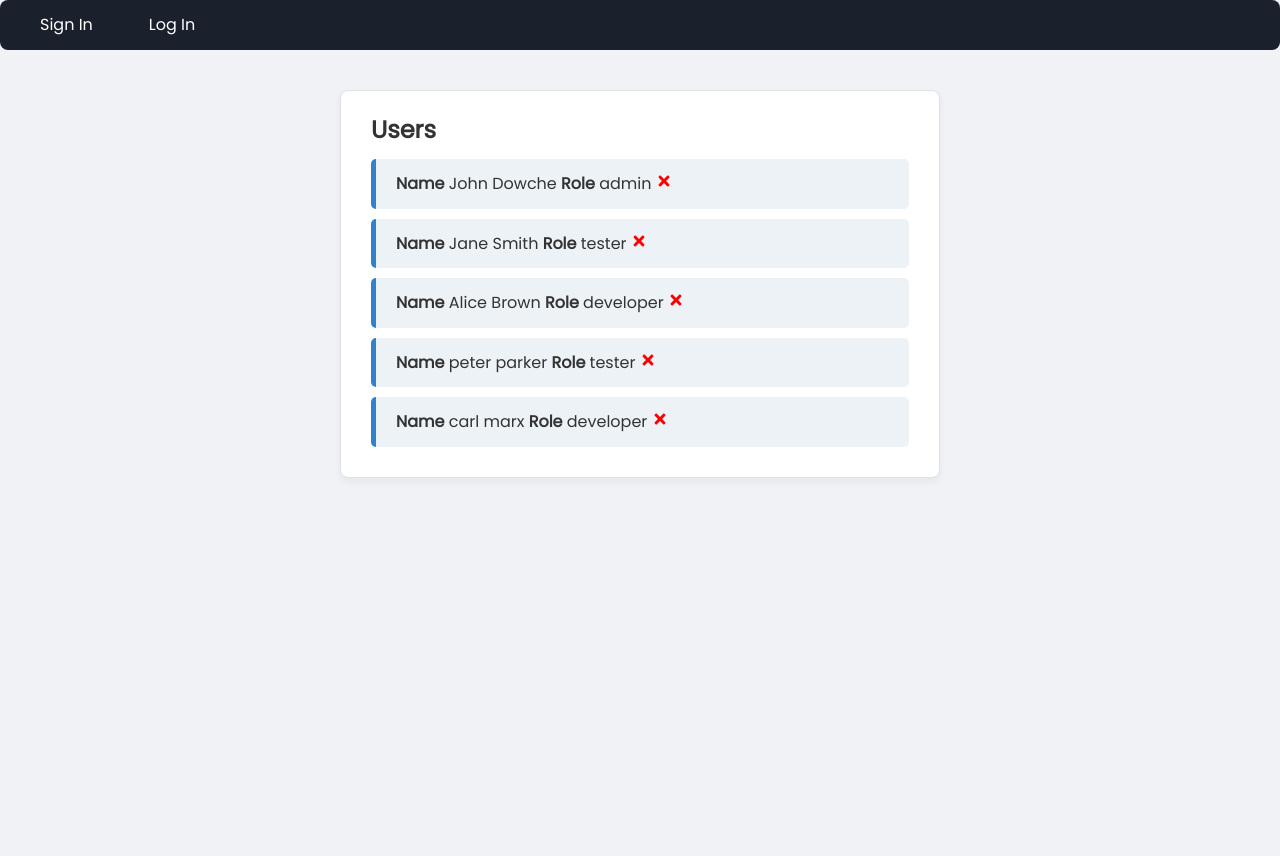
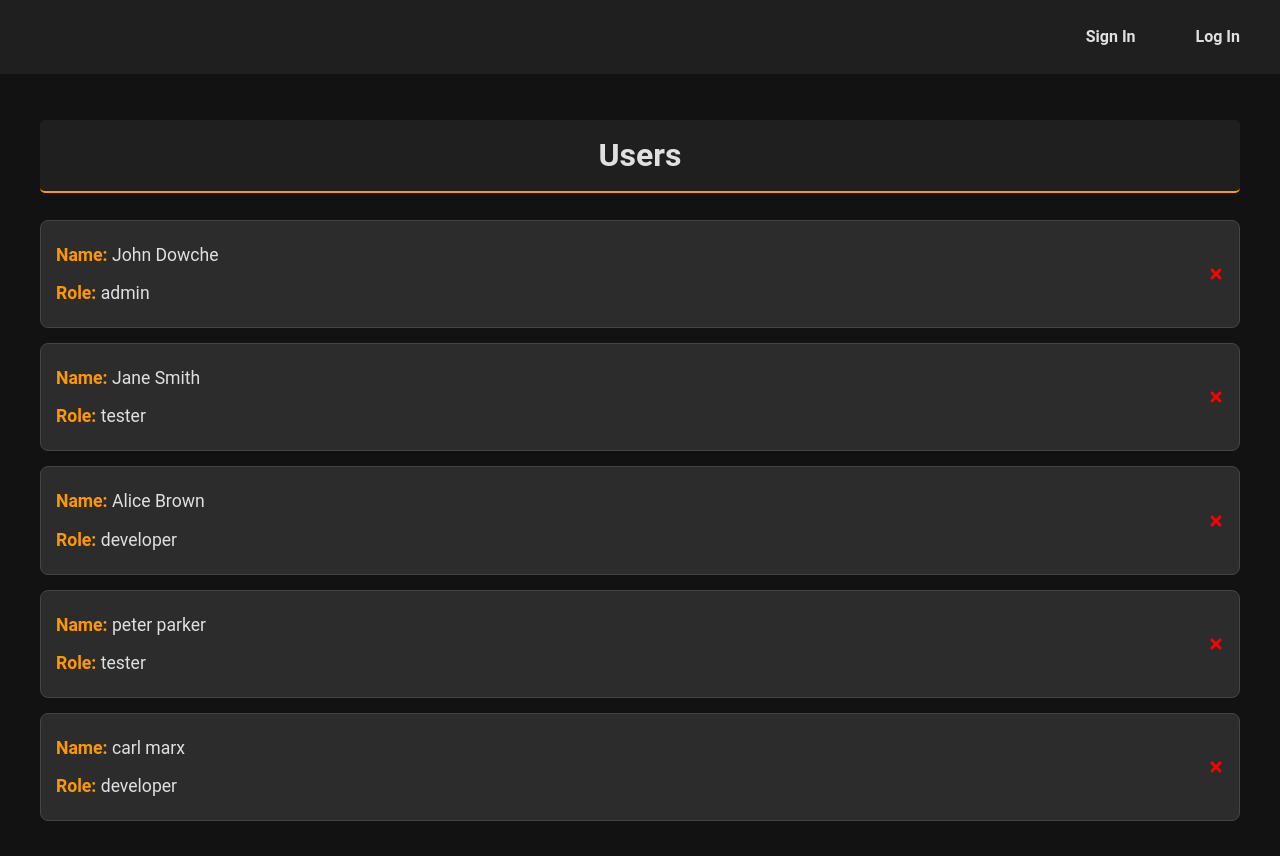
Before and after one commit to dheeraj1780/React-Basic-App, a React (Create React App) app: page /users in a window 1280 px wide. Before the commit the page ends 800 px from the top, so only its background shows below. Built offline with nearby package versions, Linux system fonts and the light colour scheme; data requests are answered from the project's data file.

Commit message:
added css

```diff
--- a/server/db.json
+++ b/server/db.json
@@ -27,7 +27,13 @@
       "username": "alex",
       "password": "123",
       "role": "tester",
-      "tasks": []
+      "tasks": [
+        {
+          "id": "1188",
+          "text": "washing clothes",
+          "day": "12/26/2024"
+        }
+      ]
     },
     {
       "id": "3",
--- a/src/components/AddTask.js
+++ b/src/components/AddTask.js
@@ -22,7 +22,7 @@ const AddTask = ({ user, onAdd }) => {
   };
 
   return (
-    <form className='add-form' onSubmit={onSubmit}>
+    <form className='add-task-form' onSubmit={onSubmit}>
       <div className='form-control'>
         <label>Task</label>
         <input
--- a/src/components/Task.js
+++ b/src/components/Task.js
@@ -1,13 +1,13 @@
 import React from 'react';
-import { FaTimes } from 'react-icons/fa';
 
 const Task = ({ task, onDelete }) => {
   return (
     <div className='task'>
-      <h3>
-        {task.text} <FaTimes style={{ color: 'red', cursor: 'pointer' }} onClick={onDelete} />
-      </h3>
-      <p>{task.day}</p>
+      <div>
+        <h3>{task.text}</h3>
+        <p>{task.day}</p>
+      </div>
+      <button onClick={onDelete}>✖</button>
     </div>
   );
 };
--- a/src/components/User.js
+++ b/src/components/User.js
@@ -1,12 +1,18 @@
-import React from 'react'
-import { FaTimes } from 'react-icons/fa'
+import React from 'react';
+import { FaTimes } from 'react-icons/fa';
 
 const User = ({ user, onDelete }) => {
   return (
-    <div className='task'>
-        <p><b>Name </b> {user.firstname} {user.lastname}  <b>Role </b> {user.role} <FaTimes style={{color :'red', cursor: 'pointer' }} onClick={() =>onDelete(user.id)}/> </p>
+    <div className='user'>
+      <div className='user-info'>
+        <p><b>Name:</b> {user.firstname} {user.lastname}</p>
+        <p><b>Role:</b> {user.role}</p>
+      </div>
+      <div className='user-actions'>
+        <FaTimes style={{color: 'red', cursor: 'pointer'}} onClick={() => onDelete(user.id)} />
+      </div>
     </div>
-  )
+  );
 }
 
-export default User
+export default User;
--- a/src/index.css
+++ b/src/index.css
@@ -1,250 +1,250 @@
-@import url('https://fonts.googleapis.com/css2?family=Poppins:wght@300;400&display=swap');
-
 /* Global styles */
-* {
-  box-sizing: border-box;
+body {
+  font-family: 'Roboto', sans-serif;
+  background-color: #121212; /* Dark background */
+  color: #e0e0e0; /* Light text */
   margin: 0;
   padding: 0;
-}
-
-body {
-  font-family: 'Poppins', sans-serif;
-  background-color: #f0f2f5; /* Light gray background for a clean look */
-  color: #333; /* Default text color */
   line-height: 1.6;
 }
 
+/* Container */
 .container {
-  max-width: 600px;
-  margin: 40px auto;
-  padding: 20px 30px;
-  background-color: #ffffff; /* White background for contrast */
-  border: 1px solid #dee2e6; /* Light gray border */
-  border-radius: 8px;
-  box-shadow: 0 4px 8px rgba(0, 0, 0, 0.05); /* Soft shadow for depth */
+  max-width: 1200px;
+  margin: auto;
+  padding: 20px;
 }
 
-/* Navbar styling */
+/* Header */
+h2 {
+  font-size: 2em;
+  color: #e0e0e0; /* Light text */
+  text-align: center;
+  padding: 10px;
+  background-color: #1f1f1f; /* Slightly lighter dark background */
+  border-bottom: 2px solid #ff9800; /* Accent color */
+  border-radius: 5px;
+}
+
+/* Navbar */
 .navbar {
-  background-color: #1a202c; /* Dark navy background */
-  color: white;
-  display: flex;
-  justify-content: space-between;
-  align-items: center;
-  padding: 0.75rem 1.5rem;
-  border-radius: 8px;
+  background-color: #1f1f1f; /* Darker background */
+  overflow: hidden;
+  padding: 10px;
 }
 
 .navbar-links {
-  list-style: none;
+  list-style-type: none;
+  margin: 0;
+  padding: 0;
   display: flex;
-  gap: 1.5rem;
+  justify-content: flex-end;
 }
 
 .navbar-links li {
-  list-style: none;
+  margin: 0 10px;
 }
 
-.navbar-links a {
-  color: white;
+.navbar-links li a {
+  display: block;
+  color: #e0e0e0; /* Light text */
+  text-align: center;
+  padding: 14px 20px;
   text-decoration: none;
-  font-size: 1rem;
-  padding: 0.5rem 1rem;
-  border-radius: 5px;
-  transition: background-color 0.3s ease, transform 0.3s ease;
+  font-weight: bold;
 }
 
-.navbar-links a:hover {
-  background-color: #2d3748; /* Darker gray on hover */
-  transform: translateY(-2px);
-}
-
-/* Highlight active navbar link */
-.navbar-links a.active {
-  background-color: #4a5568; /* Medium gray for the active link */
-  font-weight: 600;
-  border-bottom: 3px solid #319795; /* Teal border to emphasize the active link */
-}
-
-/* Sign Out button styling */
-.signout-btn {
-  background-color: #e53e3e; /* Professional red shade */
-  color: white;
-  border: none;
-  padding: 0.5rem 1rem;
-  font-size: 1rem;
-  cursor: pointer;
-  transition: background-color 0.3s ease, transform 0.3s ease;
+.navbar-links li a:hover {
+  background-color: #ff9800; /* Accent color */
+  color: #121212; /* Dark background */
   border-radius: 5px;
 }
 
-.signout-btn:hover {
-  background-color: #c53030; /* Slightly darker red */
-  transform: translateY(-2px);
+.btn {
+  background-color: #ff9800; /* Accent color */
+  color: #121212; /* Dark text */
+  border: none;
+  padding: 10px 20px;
+  text-decoration: none;
+  cursor: pointer;
+  border-radius: 5px;
+  transition: background-color 0.3s ease;
 }
 
-/* Form styling */
+.btn:hover {
+  background-color: #e68900; /* Darker accent color */
+}
+
+/* Form */
 .add-form {
-  margin-bottom: 40px;
+  background-color: #1f1f1f; /* Dark background */
+  padding: 20px;
+  border-radius: 5px;
+  box-shadow: 0 0 10px rgba(0, 0, 0, 0.5);
+  margin-top: 20px;
 }
 
 .form-control {
-  margin: 20px 0;
+  margin-bottom: 20px;
 }
 
 .form-control label {
   display: block;
-  font-weight: 500;
   margin-bottom: 5px;
-  color: #4a5568; /* Medium gray for labels */
+  font-weight: bold;
+  color: #ff9800; /* Accent color */
 }
 
 .form-control input {
   width: 100%;
-  height: 40px;
-  padding: 8px 12px;
-  font-size: 16px;
-  border: 1px solid #cbd5e0; /* Light gray for input borders */
+  padding: 10px;
+  font-size: 1em;
+  border: 1px solid #333;
+  background-color: #333; /* Darker input background */
+  color: #e0e0e0; /* Light text */
   border-radius: 5px;
-  background-color: #edf2f7; /* Light gray for input background */
-  transition: border-color 0.3s ease;
 }
 
-.form-control input:focus {
-  border-color: #3182ce; /* Focus state with blue border */
-  outline: none;
+
+/* User */
+.user {
+  background-color: #2c2c2c; /* Dark gray background */
+  border: 1px solid #444; /* Subtle border for definition */
+  padding: 15px;
+  margin-bottom: 15px;
+  border-radius: 8px; /* Slightly larger radius for smoother corners */
+  display: flex;
+  justify-content: space-between;
+  align-items: center;
+  transition: box-shadow 0.3s ease;
 }
 
-.form-control-check {
+.user:hover {
+  box-shadow: 0 4px 8px rgba(0, 0, 0, 0.3); /* Shadow on hover for a lifted effect */
+}
+
+.user-info {
+  display: flex;
+  flex-direction: column;
+}
+
+.user-info p {
+  margin: 5px 0;
+  font-size: 1.1em;
+  color: #e0e0e0; /* Light text */
+}
+
+.user-info p b {
+  color: #ff9800; /* Accent color for labels */
+}
+
+.user-actions {
   display: flex;
   align-items: center;
-  justify-content: space-between;
 }
 
-.form-control-check label {
-  flex: 1;
-  margin-right: 10px;
-  color: #4a5568;
+.user-actions .btn {
+  margin-left: 10px; /* Space between the delete icon and any other actions */
 }
 
-.form-control-check input {
-  flex: 2;
-  height: 20px;
+
+/* Tasks */
+.task {
+  background-color: #333;
+  border: 1px solid #444;
+  padding: 15px;
+  margin-bottom: 15px; /* Adds space between tasks */
+  border-radius: 6px;
+  display: flex;
+  justify-content: space-between; /* Aligns the delete button to the right */
+  align-items: center; /* Centers the content vertically */
+  transition: background-color 0.3s ease;
 }
 
-/* Button styling */
-.btn {
-  display: inline-block;
-  background: #3182ce; /* Professional blue */
-  color: #fff;
-  border: none;
-  padding: 10px 20px;
-  margin: 5px 0;
-  border-radius: 5px;
-  cursor: pointer;
-  font-size: 16px;
-  text-decoration: none;
-  transition: background-color 0.3s ease, transform 0.3s ease;
+.add-task-button {
+  margin-top: 20px; /* Adds space above the Add Task button */
 }
 
-.btn:hover {
-  background-color: #2b6cb0;
-  transform: translateY(-2px);
+.task h3 {
+  margin: 0;
+  font-size: 1.2em;
+  color: #ff9800; /* Accent color for task title */
 }
 
-.btn:focus {
-  outline: none;
-}
-
-.btn:active {
-  transform: scale(0.98);
-}
-
-.btn-block {
-  display: block;
-  width: 100%;
-}
-
-/* Task item styling */
-.task {
-  background: #edf2f7;
-  margin: 10px 0;
-  padding: 12px 20px;
-  border-radius: 5px;
-  border-left: 5px solid #3182ce;
-  transition: background-color 0.3s ease, transform 0.3s ease;
-  cursor: pointer;
+.task p {
+  margin: 5px 0;
+  color: #e0e0e0; /* Light text */
 }
 
 .task:hover {
-  background-color: #e2e8f0;
-  transform: translateY(-2px);
+  background-color: #444; /* Darker background on hover */
 }
 
-.task.reminder {
-  border-left-color: #38a169; /* Green border for reminders */
+.task button {
+  background-color: transparent;
+  border: none;
+  color: #ff9800; /* Accent color for delete button */
+  cursor: pointer;
+  font-size: 1.2em;
+  transition: color 0.3s ease;
 }
 
-.task h3 {
-  display: flex;
-  align-items: center;
-  justify-content: space-between;
+.task button:hover {
+  color: #e68900; /* Darker accent color on hover */
+}
+
+/* Add Task Form */
+.add-task-form {
+  background-color: #2c2c2c;
+  padding: 20px;
+  border-radius: 8px;
+  box-shadow: 0 4px 8px rgba(0, 0, 0, 0.3); /* Matching shadow for consistency */
+  margin-bottom: 20px;
+}
+
+.add-task-form .form-control {
+  margin-bottom: 15px;
+}
+
+.add-task-form label {
+  display: block;
+  font-size: 1.1em;
+  color: #ff9800; /* Accent color for labels */
+  margin-bottom: 5px;
+}
+
+.add-task-form input[type="text"],
+.add-task-form .react-datepicker-wrapper {
+  width: 100%;
+  padding: 10px;
+  border-radius: 6px;
+  border: 1px solid #555;
+  background-color: #444;
+  color: #e0e0e0;
+  font-size: 1em;
+}
+
+.add-task-form input[type="submit"] {
+  background-color: #ff9800; /* Accent color for submit button */
+  border: none;
+  color: white;
+  padding: 10px 15px;
+  border-radius: 6px;
+  cursor: pointer;
+  transition: background-color 0.3s ease;
+}
+
+.add-task-form input[type="submit"]:hover {
+  background-color: #e68900; /* Darker accent color on hover */
 }
 
 
-
-/* Table styling */
-.users-table {
-  width: 100%;
-  border-collapse: collapse;
+/* Footer */
+footer {
+  text-align: center;
+  padding: 10px;
+  background-color: #1f1f1f; /* Dark background */
+  color: #ff9800; /* Accent color */
   margin-top: 20px;
-  font-size: 16px;
+  border-radius: 5px;
 }
-
-.users-table th,
-.users-table td {
-  padding: 12px 15px;
-  text-align: left;
-  border-bottom: 1px solid #dee2e6;
-}
-
-.users-table th {
-  background-color: #1a202c; /* Dark navy background for headers */
-  color: white;
-  font-weight: 600;
-  text-transform: uppercase;
-}
-
-.users-table tr:nth-child(even) {
-  background-color: #f8f9fa; /* Light gray background for even rows */
-}
-
-.users-table tr:hover {
-  background-color: #e2e8f0; /* Slightly darker gray on hover */
-}
-
-.users-table td {
-  color: #333; /* Consistent text color */
-}
-
-.users-table th:first-child,
-.users-table td:first-child {
-  border-radius: 8px 0 0 8px; /* Rounded corners for the first column */
-}
-
-.users-table th:last-child,
-.users-table td:last-child {
-  border-radius: 0 8px 8px 0; /* Rounded corners for the last column */
-}
-
-
-
-
-
-/* Footer styling */
-footer {
-  margin-top: 30px;
-  text-align: center;
-  color: #a0aec0;
-  font-size: 14px;
-}
```
